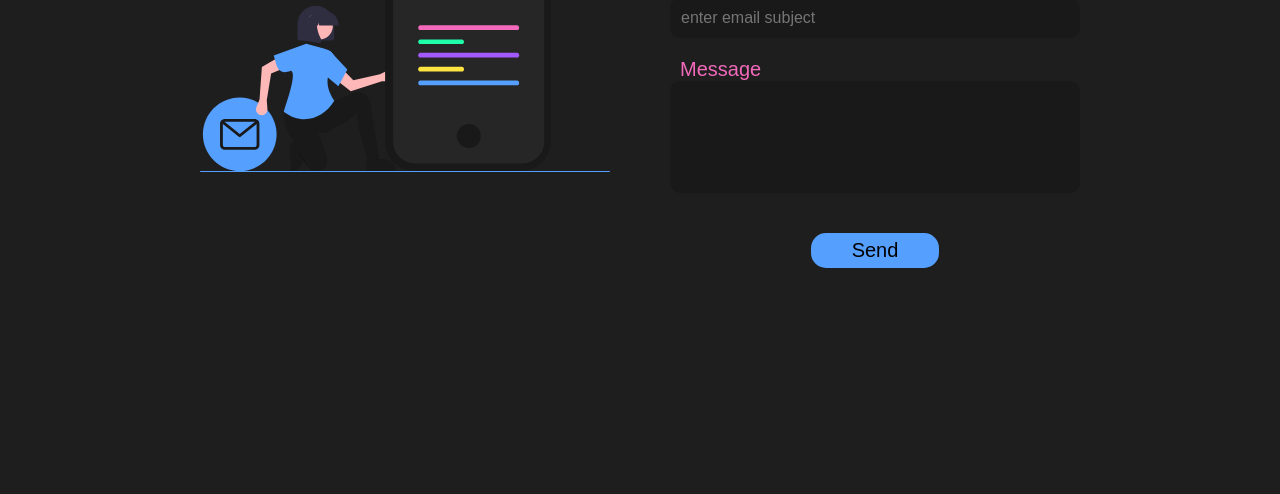
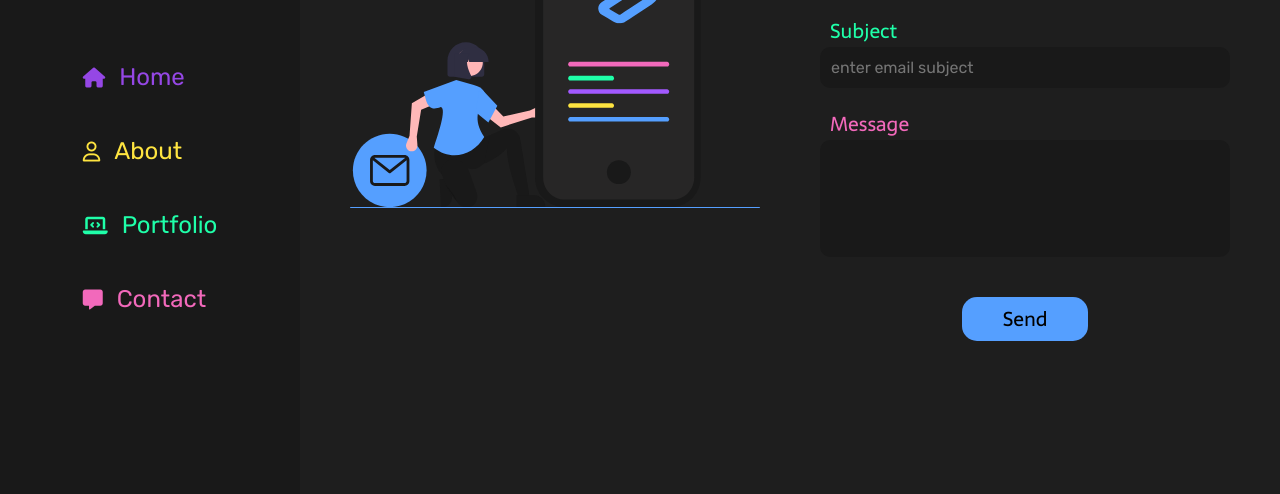
Before and after one commit to SofiaMuladze/SofiaMuladze.github.io, a plain HTML site: page contact.html in a window 1280 px wide. Shown: the part 306-800 px from the top of the page. Drawn offline with nearby package versions, Linux system fonts and the light colour scheme.

Commit message:
second commit

```diff
--- a/contact.html
+++ b/contact.html
@@ -5,13 +5,51 @@
     <meta charset="UTF-8" />
     <meta name="viewport" content="width=device-width, initial-scale=1.0" />
 
+    <link href="https://fonts.googleapis.com/css2?family=Rubik:wght@300;400&family=Sarala:wght@400;700&display=swap" rel="stylesheet">
+    <script src="https://kit.fontawesome.com/b70fe4772b.js" crossorigin="anonymous"></script>
     <link rel="stylesheet" href="scss/style.css">
     <link rel="icon" href="images/favicon.svg">
 
-    <title>JavaScript Emailjs</title>
+    <title>Sofia Muladze</title>
 </head>
 
 <body>
+    <div>
+        <div class="menu-toggle">
+            <div class="hamburger">
+                <span></span>
+            </div>
+        </div>
+        <aside class="sidebar">
+            <div class="menu">
+                <div class="logo">
+                    <a href="index.html#home"><img src="images/logo.svg" alt="logo"></a>
+
+                </div>
+                <div class="menu-text">
+                    <div class="menu-sections">
+                        <a class="purple" href="index.html#home"><i class="fa-solid fa-house purple"></i></a>
+                        <a class="purple" href="index.html#home">Home </a>
+                    </div>
+
+                    <div class="menu-sections">
+                        <a class="yellow" href="index.html#about"><i class="fa-regular fa-user yellow"></i></a>
+                        <a class="yellow" href="index.html#about">About</a>
+                    </div>
+
+                    <div class="menu-sections">
+                        <a class="green" href="index.html#portfolio"><i class="fa-solid fa-laptop-code green"></i></a>
+                        <a class="green" href="index.html#portfolio">Portfolio</a>
+                    </div>
+
+                    <div class="menu-sections">
+                        <a class="pink" href="contact.html"><i class="fa-solid fa-message pink"></i></a>
+                        <a class="pink" href="contact.html">Contact</a>
+                    </div>
+                </div>
+            </div>
+        </aside>
+    </div>
     <div class="contact">
         <div class="contact-img">
             <link href="">
@@ -57,18 +95,12 @@
             </form>
         </div>
     </div>
-    <!-- bootstrap js -->
-    <script src="https://code.jquery.com/jquery-3.5.1.slim.min.js"
-        integrity="sha384-DfXdz2htPH0lsSSs5nCTpuj/zy4C+OGpamoFVy38MVBnE+IbbVYUew+OrCXaRkfj"
-        crossorigin="anonymous"></script>
-    <script src="https://cdn.jsdelivr.net/npm/bootstrap@4.5.3/dist/js/bootstrap.bundle.min.js"
-        integrity="sha384-ho+j7jyWK8fNQe+A12Hb8AhRq26LrZ/JpcUGGOn+Y7RsweNrtN/tE3MoK7ZeZDyx"
-        crossorigin="anonymous"></script>
 
     <!-- Email JS -->
     <script type="text/javascript" src="https://cdn.jsdelivr.net/npm/@emailjs/browser@3/dist/email.min.js">
     </script>
     <script src="js/contact.js"></script>
+    <script src="js/script.js"></script>
 
-  </body >
-</html >
+</body>
+</html>
--- a/js/contact.js
+++ b/js/contact.js
@@ -2,7 +2,7 @@
 (function () {
 emailjs.init("4AyC6t-ChVb2cRpZb");
 })();
-// listen to the form submission
+
 document
 .getElementById("myForm")
 .addEventListener("submit", function (event) {
@@ -11,7 +11,6 @@ document
     const serviceID = "service_5duzeii";
     const templateID = "template_e66ikzg";
 
-    // send the email here
     emailjs.sendForm(serviceID, templateID, this).then(
         (response) => {
             console.log("SUCCESS!", response.status, response.text);
--- a/scss/style.scss
+++ b/scss/style.scss
@@ -404,8 +404,62 @@ body {
     }
   }
 }
+.sidebar {
+  height: 100%;
+  width: 300px;
+  position: fixed;
+  z-index: 1;
+  top: 0;
+  left: 0;
+  background-color: $colorBg-2;
+  overflow-x: hidden;
+  display: flex;
+  align-items: center;
+  .menu {
+    line-height: 70px;
+    padding: 50px 30px;
+    max-width: 200px;
+    margin: auto;
+    justify-content: center;
+    .logo {
+      margin-bottom: 50px;
+      & :hover {
+        transition: all .5s;
+        transform: scale(1.1);
+      }
+    }
+    .menu-text {
+
+      .menu-sections {
+        border-bottom: solid 1px transparent;
+        cursor: pointer;
+
+        a {
+          @extend %font2-l;
+          text-decoration: none;
+          border: none;
+          transition: all .5s;
+        }
+
+        i {
+          font-size: 20px;
+          margin-right: 10px;
+          border: none;
+          transition: all .5s;
+        }
+      }
+
+      & :hover {
+        transition: all .5s;
+        transform: scale(1.1);
+      }
+
+    }
+  }
+}
 .contact {
-  margin: 50px 200px;
+  padding: 50px;
+  margin-left: 300px;
   display: flex;
   align-items: center;
 
@@ -675,30 +729,6 @@ body {
           }
         }
       }
-      // .contact {
-      //   padding: 50px 30px ;
-      //   max-width: 1100px;
-      //   margin: auto;
-      //   text-align: center;
-      //   .contact-cards {
-      //     display: block;
-      //     max-width: 400px;
-      //     margin: auto;
-      //     .contact-content {
-      //       min-width: 200px;
-      //       margin: 30px 0;
-      //       border: solid 1px;
-      //       padding: 20px;
-      //       justify-content: left;
-      //       i {
-      //         margin-right: 40px;
-      //       }
-      //       p {
-      //         font-size: 16px;
-      //       }
-      //     }
-      //   }
-      // }
     }
   }
   .contact {
```
Also changed, not shown: index.html (+11 -5 lines), scss/style.css, 1 other file.
